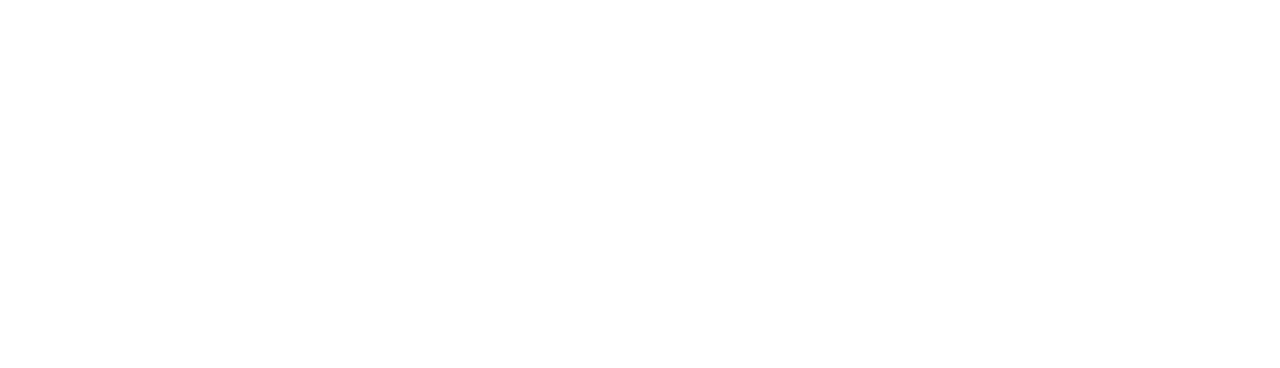
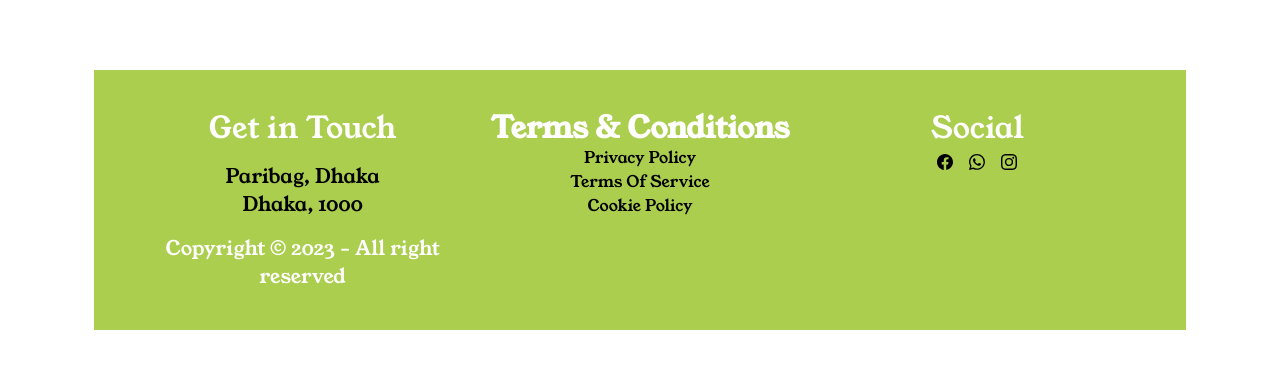
Before and after one commit to Amimu10/Birthday-Event-Management, a React (Vite) app: page / in a window 1280 px wide. Shown: the part 2046-2414 px from the top of the page. Before the commit the page ends 2007 px from the top, so only its background shows below. Built offline with nearby package versions, Linux system fonts and the light colour scheme.

Commit message:
added footer

```diff
--- /dev/null
+++ b/src/components/Footer/Footer.jsx
@@ -0,0 +1,35 @@
+import React from "react";
+import { Link } from "react-router-dom";
+import { BsFacebook, BsInstagram, BsWhatsapp } from "react-icons/bs";
+
+const Footer = () => {
+  return (
+    <div className="p-10 grid grid-cols-1 md:grid-cols-3 bg-[#ABCE4E] my-24 text-center">
+      <div>
+        <h3 className="text-white text-3xl font-young">Get in Touch</h3>
+        <p className="font-young text-xl my-4">Paribag, Dhaka<br/>Dhaka, 1000</p>
+      </div>
+      <div>
+        <h3 className="text-white font-extrabold text-3xl font-young">Terms & Conditions</h3>
+        <div className="flex flex-col hover:underline font-young">
+          <Link>Privacy Policy</Link>
+          <Link>Terms Of Service</Link>
+          <Link>Cookie Policy</Link>
+        </div>
+      </div>
+      <div className="flex flex-col items-center">
+        <h3 className="text-white text-3xl font-young">Social</h3>
+        <div className="flex gap-4 my-2">
+          <BsFacebook />
+          <BsWhatsapp />
+          <BsInstagram />
+        </div>
+      </div>
+      <div className="text-center">
+        <p className="block text-xl text-white font-young">Copyright © 2023 - All right reserved</p>
+      </div>
+    </div>
+  );
+};
+
+export default Footer;
--- a/src/components/Header/Banner/Banner.jsx
+++ b/src/components/Header/Banner/Banner.jsx
@@ -2,10 +2,9 @@
     return (
       <div>
         <div
-          className="hero min-h-screen bg-cover bg-no-repeat  opacity-50"
+          className="hero min-h-screen bg-cover bg-no-repeat"
           style={{
             backgroundImage: "url(https://i.ibb.co/pwKj4nL/1.webp)",
-            opacity: 0.5 ,
           }}
         >
           <div className="hero-overlay"></div>
--- a/src/components/Home/Home.jsx
+++ b/src/components/Home/Home.jsx
@@ -1,3 +1,4 @@
+import Footer from "../Footer/Footer";
 import Banner from "../Header/Banner/Banner"
 import Services from "../Services/Services";
 const Home = () => {
@@ -5,7 +6,7 @@
         <div>
             <Banner></Banner>
             <Services></Services>
-
+            <Footer></Footer>
         </div>
     );
 };
--- a/src/components/Service/Service.jsx
+++ b/src/components/Service/Service.jsx
@@ -4,7 +4,7 @@
 const Service = ({service}) => {
     const {id, image, name, description, price} = service;
     return (
-        <div className="text-center">
+        <div className="text-center mb-3">
             <img src={image} alt="" />
             <div className="text-center mt-4">
              <h3 className="text-2xl font-medium font-young text-[#A3A3A3]">{name}</h3>
--- a/src/components/Services/Services.jsx
+++ b/src/components/Services/Services.jsx
@@ -14,7 +14,7 @@
         <div>
             <h2 className="lg:text-3xl text-2xl font-semibold font-young text-[#1A1919] text-center mb-2">Our Birthday Event Services</h2>
             <p className="text-lg text-[#555] text-center mb-6">Discover our amazing birthday event services tailored just for you!</p>
-            <div className="grid grid-cols-1 md:grid-cols-2 lg:grid-cols-3 gap-5 ">
+            <div className="grid grid-cols-1 md:grid-cols-2 lg:grid-cols-3 gap-8">
                 {
                     services.map(service => (
                         <Service key={service.id} service={service}></Service>
```
Also changed, not shown: src/components/MainLayOut/MainLayOut.jsx (line endings or trailing spaces).
